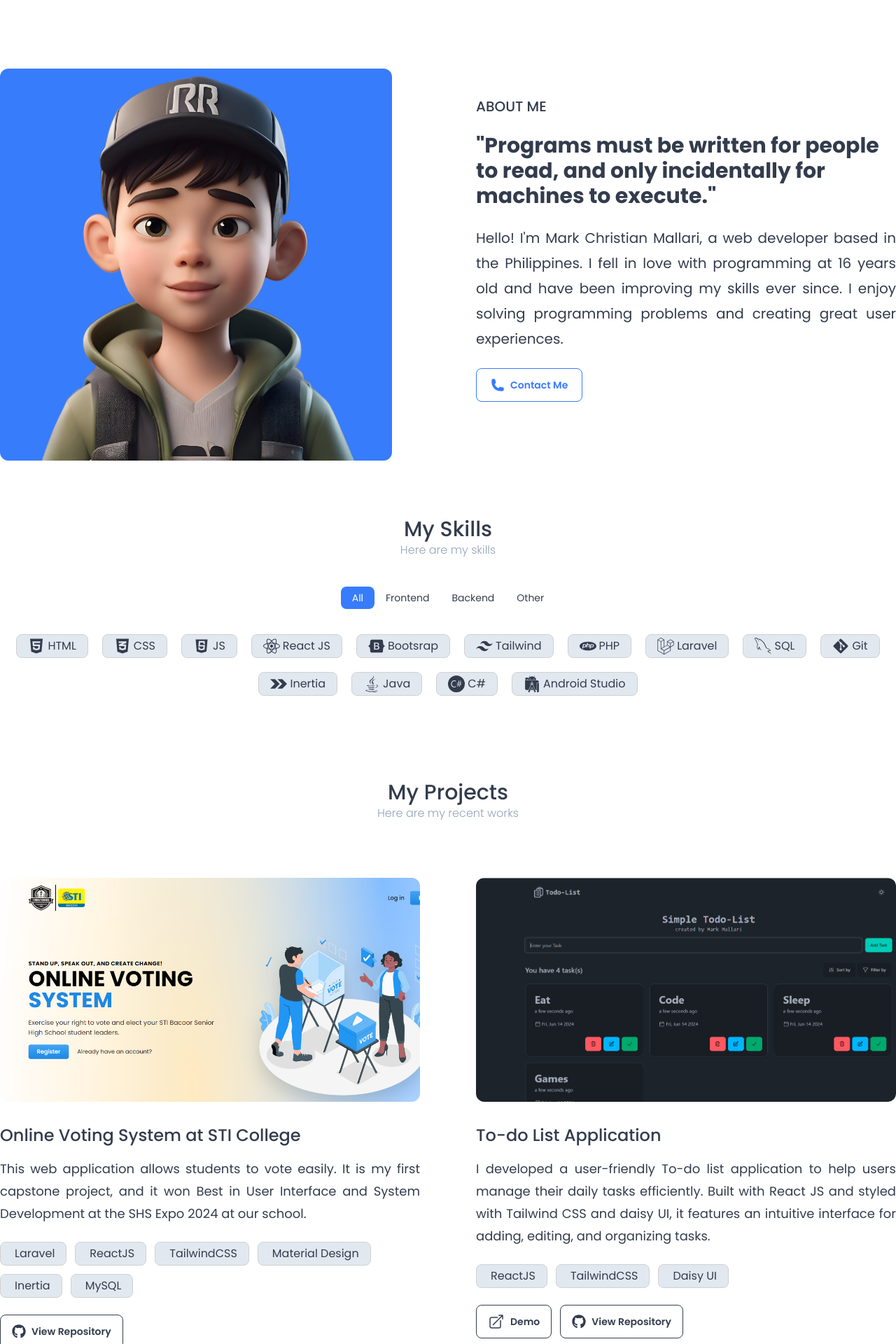
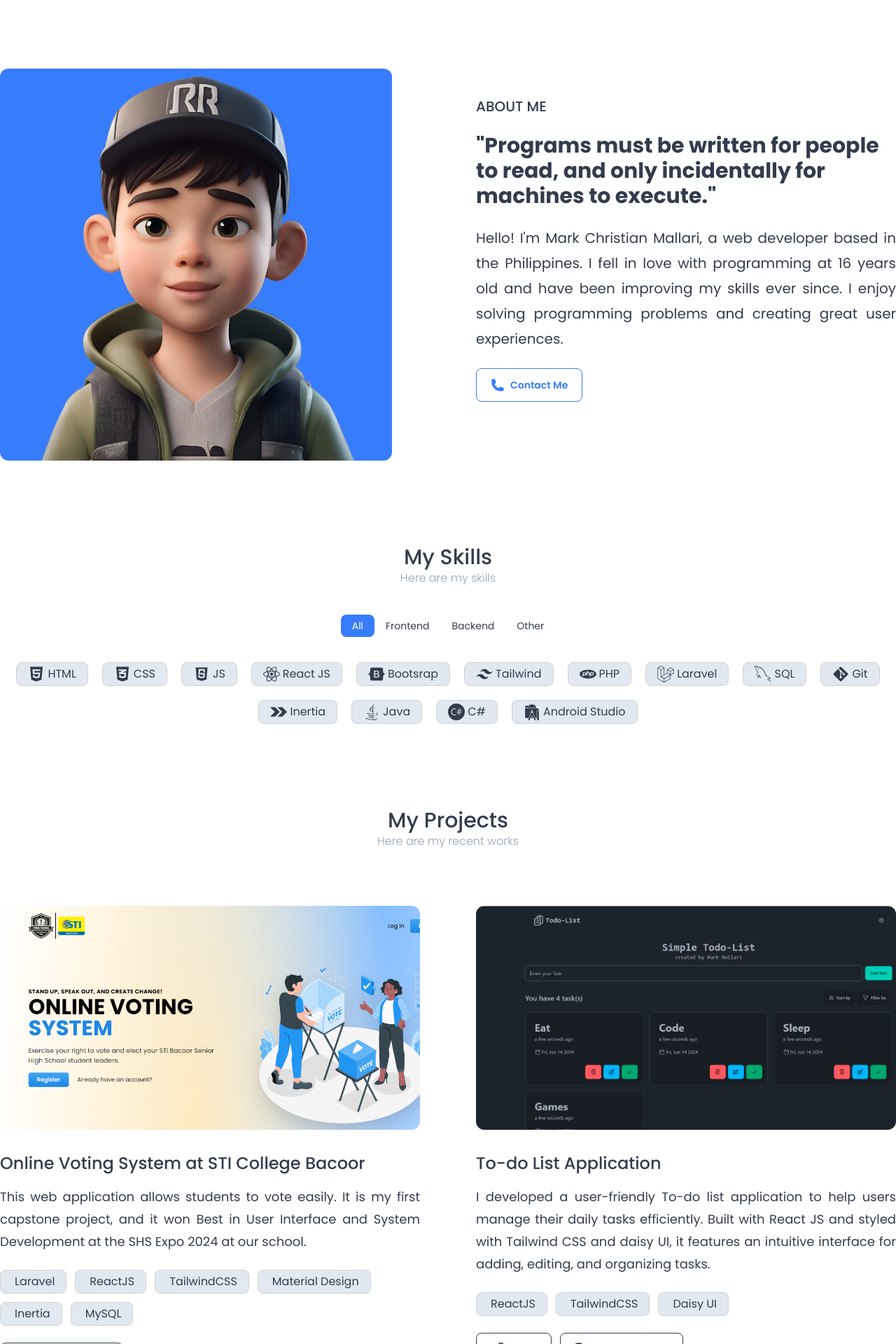
Before and after one commit to MarkMallari16/portfolio-website, a React (Vite) app: page / in a window 1280 px wide. Shown: the part 880-2800 px from the top of the page at 70% size. Built offline with nearby package versions, Linux system fonts and the light colour scheme.

Commit message:
fix some ui

```diff
--- a/src/components/About.jsx
+++ b/src/components/About.jsx
@@ -8,12 +8,12 @@ function About({ contactRef }) {
 
   const { scrollIntoSection } = useScrollSection();
   return (
-    <div className='mx-auto px-6 lg:px-0 lg:max-w-7xl'>
+    <div className='mx-auto pb-20 px-6 lg:px-0 lg:max-w-7xl'>
       <div className='grid grid-cols-1 lg:grid-cols-2  pt-20 mx-auto lg:gap-20'>
         <motion.div className=''
           initial={{ x: -50, opacity: 0 }}
           whileInView={{ x: 0, opacity: 1 }}
-          transition={{ ease: 'easeOut' }}
+          transition={{ ease: 'easeOut', delay: 0.1 }}
           viewport={{ once: true }}>
           <div className='bg-secondary rounded-xl lg:w-[35rem]'>
             <img src={Avatar} alt="avatar" />
@@ -23,9 +23,9 @@ function About({ contactRef }) {
         <motion.div className='px-5 pt-8 lg:px-0 lg:pt-0  w-full'
           initial={{ x: 50, opacity: 0 }}
           whileInView={{ x: 0, opacity: 1 }}
-          transition={{ ease: 'easeOut' }}
+          transition={{ ease: 'easeOut', delay: 0.1 }}
           viewport={{ once: true }}>
-          <div className='text-xl uppercase font-medium pt-10 pb-6'>About Me</div>
+          <div className='text-xl uppercase font-medium pt-5 lg:pt-10 pb-6'>About Me</div>
           <div className='pb-6'>
             <h1 className='text-3xl font-bold'>"Programs must be written for people to read, and only incidentally for machines to execute."</h1>
 
--- a/src/components/Contact.jsx
+++ b/src/components/Contact.jsx
@@ -1,6 +1,6 @@
 import React from 'react'
 import ContactDetails from './ContactDetails'
-
+import { motion } from 'framer-motion'
 function Contact() {
   const contactIcons =
     [
@@ -16,23 +16,29 @@ function Contact() {
     ]
 
   return (
-    <div className='py-20 mx-auto lg:max-w-7xl px-4 lg:px-0'>
-      <div className='text-medium text-center text-3xl font-medium pt-10'>Contact</div>
-      <p className="text-center text-slate-400 font-light">Reach me!</p>
-      <div className='flex  justify-center py-20 gap-16 '>
-        <div className='flex justify-center flex-wrap w-full h-full rounded-2xl gap-4'>
+    <div className='py-40 mx-auto lg:max-w-7xl px-4 lg:px-0'>
+      <div className='text-medium text-center text-3xl font-medium pb-10'>Contact Me</div>
+
+      <div className='grid grid-cols-1 lg:grid-cols-2 justify-center pt-10'>
+        <motion.div className='space-y-5 w-full h-full rounded-2xl gap-4'
+          initial={{ x: -20, opacity: 0 }}
+          whileInView={{ x: 0, opacity: 1 }}
+          transition={{ ease: 'easeOut', delay: 0.2 }}
+          viewport={{ once: true }}>
 
           <ContactDetails contactIcon={contactIcons[0]} contactTitle="Mail" contactDescription="mallariftw01@gmail.com" />
           <ContactDetails contactIcon={contactIcons[1]} contactTitle="Address" contactDescription="Bacoor City, Cavite Philippines" />
           <ContactDetails contactIcon={contactIcons[2]} contactTitle="Mobile Number" contactDescription=" 09105264925" />
 
-        </div>
+        </motion.div>
 
-
-      </div>
-      {/**<div className='w-full h'>
+        <motion.div className='w-full'
+          initial={{ x: 20, opacity: 0 }}
+          whileInView={{ x: 0, opacity: 1 }}
+          transition={{ ease: 'easeOut', delay: 0.1 }}
+          viewport={{ once: true }}>
           <div className='mb-4'>
-            <h1 className='text-3xl'>Contact Me!</h1>
+            <h1 className='text-xl uppercase font-medium'>Contact Me!</h1>
           </div>
           <form>
             <div className='mb-4'>
@@ -53,7 +59,9 @@ function Contact() {
 
             </button>
           </form>
-        </div> */}
+        </motion.div>
+      </div>
+      {/** */}
     </div>
 
   )
--- a/src/components/ContactDetails.jsx
+++ b/src/components/ContactDetails.jsx
@@ -9,7 +9,7 @@ function ContactDetails({ contactIcon, contactTitle, contactDescription }) {
             </div>
             <div >
                 <div className='text-lg text-secondary font-medium'>{contactTitle}</div>
-                <div className='text-xl'>
+                <div className='text-xl '>
                     {contactDescription}
                 </div>
             </div>
--- a/src/components/Footer.jsx
+++ b/src/components/Footer.jsx
@@ -3,7 +3,7 @@ import React from 'react'
 
 function Footer({ homeRef, aboutRef, projectsRef, contactRef, scrollIntoSection }) {
     return (
-        <footer className="footer footer-center p-10 bg-ghost  border-t-2">
+        <footer className="footer footer-center pt-10 bg-ghost  border-t-2">
             <h1 className='text-3xl font-medium'>Mark</h1>
             <nav>
                 <div className="grid grid-flow-col gap-5">
--- a/src/components/Hero.jsx
+++ b/src/components/Hero.jsx
@@ -28,7 +28,7 @@ function Hero({ projectsRef }) {
                 <div>
                     <div className='flex items-center w-full'>
 
-                        <div className='text-5xl lg:text-6xl font-semibold'>Hey, I'm Mark
+                        <div className='text-5xl lg:text-6xl font-black'>Hey, I'm Mark
                         </div>
                         <motion.span
                             className='text-6xl'
--- a/src/components/NavBar.jsx
+++ b/src/components/NavBar.jsx
@@ -23,7 +23,7 @@ function NavBar({ homeRef, aboutRef, skillsRef, projectsRef, contactRef, scrollI
     <nav >
       <div className=' mx-6 lg:mx-40'>
         <div className='navbar flex justify-between items-center py-5'>
-          <a className='text-3xl font-medium '>
+          <a className='text-3xl font-black'>
             Mark.<span className='text-secondary'>Mallari</span>
           </a>
 
--- a/src/components/Projects.jsx
+++ b/src/components/Projects.jsx
@@ -3,13 +3,36 @@ import React from 'react'
 import OnlineVotingPicture from '../assets/onlinevoting-ss.png'
 import DesktopTodoPicture from '../assets/todo-ss1.png'
 import SingleProject from './SingeProject';
+import { motion } from 'framer-motion'
 
 function Projects() {
+    const initialRightAnimate =
+    {
+        x: -20,
+        opacity: 0,
+    }
 
+    const rightAnimate =
+    {
+        x: 0,
+        opacity: 1
+    }
+
+    const initialLeftAnimate =
+    {
+        x: 20,
+        opacity: 0
+    }
+
+    const leftAnimate =
+    {
+        x: 0,
+        opacity: 1
+    }
     const projects = [
         {
             projectPicture: OnlineVotingPicture,
-            projectTitle: "Online Voting System at STI College",
+            projectTitle: "Online Voting System at STI College Bacoor",
             projectDescripton: "This web application allows students to vote easily. It is my first capstone project, and it won Best in User Interface and System Development at the SHS Expo 2024 at our school.",
             projectStacks: ["Laravel", "ReactJS", "TailwindCSS", "Material Design", "Inertia", "MySQL"],
             projectLiveURL: "",
@@ -47,14 +70,17 @@ function Projects() {
             <div className='px-4 lg:px-0 pb-20 grid grid-cols-1 lg:grid-cols-2 gap-20 py-10 w-full'>
 
                 {projects.map((project, id) => (
-                    <SingleProject key={id} projectPicture={project.projectPicture} projectTitle={project.projectTitle} projectDescripton={project.projectDescripton}
-                        projectStacks={project.projectStacks}
-                        projectLiveURL={project.projectLiveURL}
-                        projectGithubRepository={project.projectGithubRepository}
-                    />
-                ))}
-            </div>
-        </div>
+                    <motion.div initial={id % 2 != 0 ? initialLeftAnimate : initialRightAnimate} whileInView={id % 2 != 0 ? leftAnimate : rightAnimate} transition={{ ease: 'easeInOut', duration: 0.5 }} viewport={{ once: true }} key={id}>
+                        <SingleProject projectPicture={project.projectPicture} projectTitle={project.projectTitle} projectDescripton={project.projectDescripton}
+                            projectStacks={project.projectStacks}
+                            projectLiveURL={project.projectLiveURL}
+                            projectGithubRepository={project.projectGithubRepository}
+                        />
+                    </motion.div>
+                ))
+                }
+            </div >
+        </div >
     )
 }
 
--- a/src/components/Skills.jsx
+++ b/src/components/Skills.jsx
@@ -9,8 +9,6 @@ import { FaBootstrap } from "react-icons/fa";
 import { GrMysql } from "react-icons/gr";
 import { SiInertia, SiPhp, SiCsharp, SiAndroidstudio } from "react-icons/si";
 import { motion } from 'framer-motion';
-
-
 
 function Skills() {
 
@@ -105,7 +103,7 @@ function Skills() {
 
     }
     return (
-        <div className='pt-10 mx-auto lg:max-w-7xl mb-20 h-1/2 '>
+        <div className=' mx-auto lg:max-w-7xl mb-20 h-1/2 '>
             <div className='text-medium text-center text-3xl font-medium pt-10'>My Skills</div>
             <p className='text-center text-slate-400  mb-10 font-light'>Here are my skills</p>
             <motion.div role='tablist' className='tabs flex justify-center  pb-4' >
```
